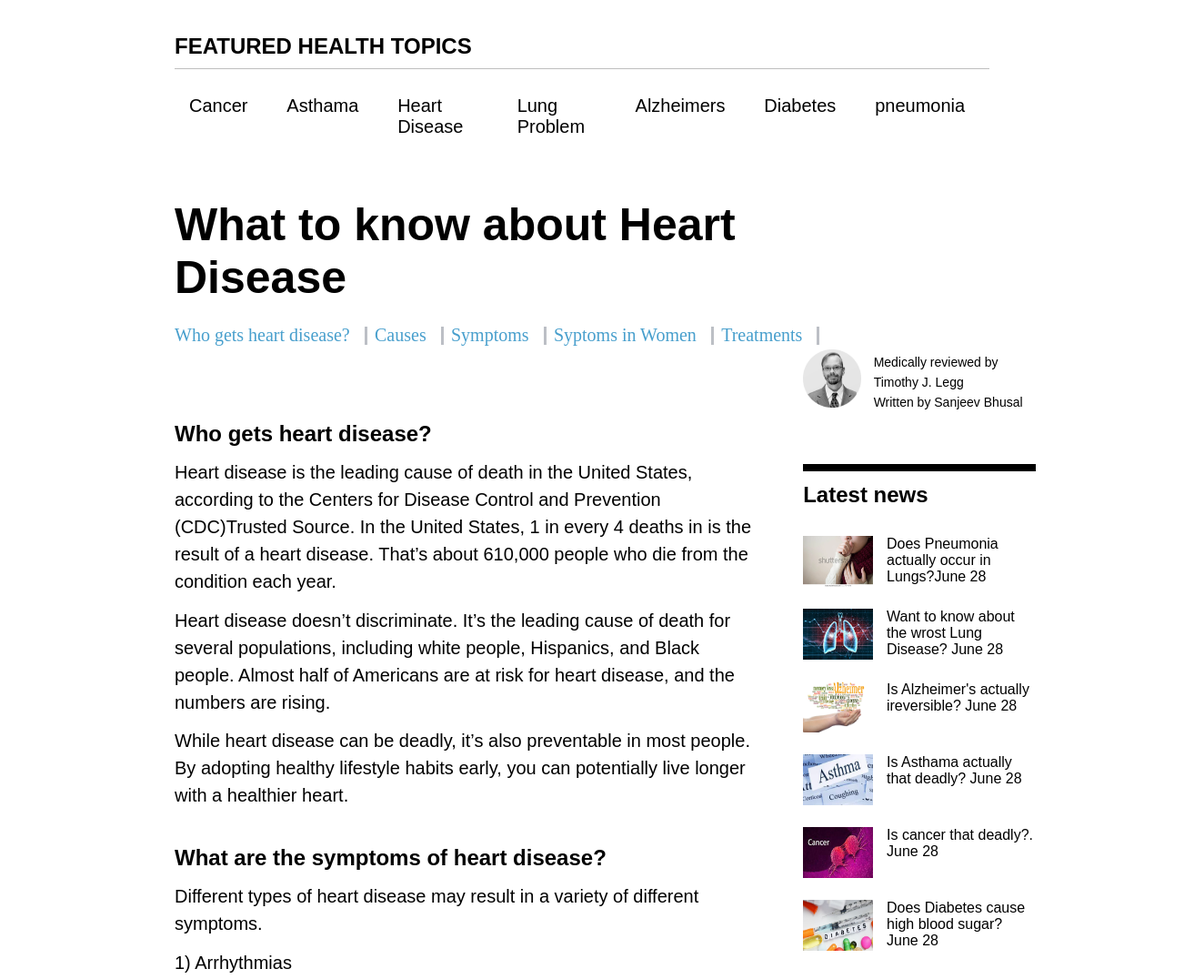
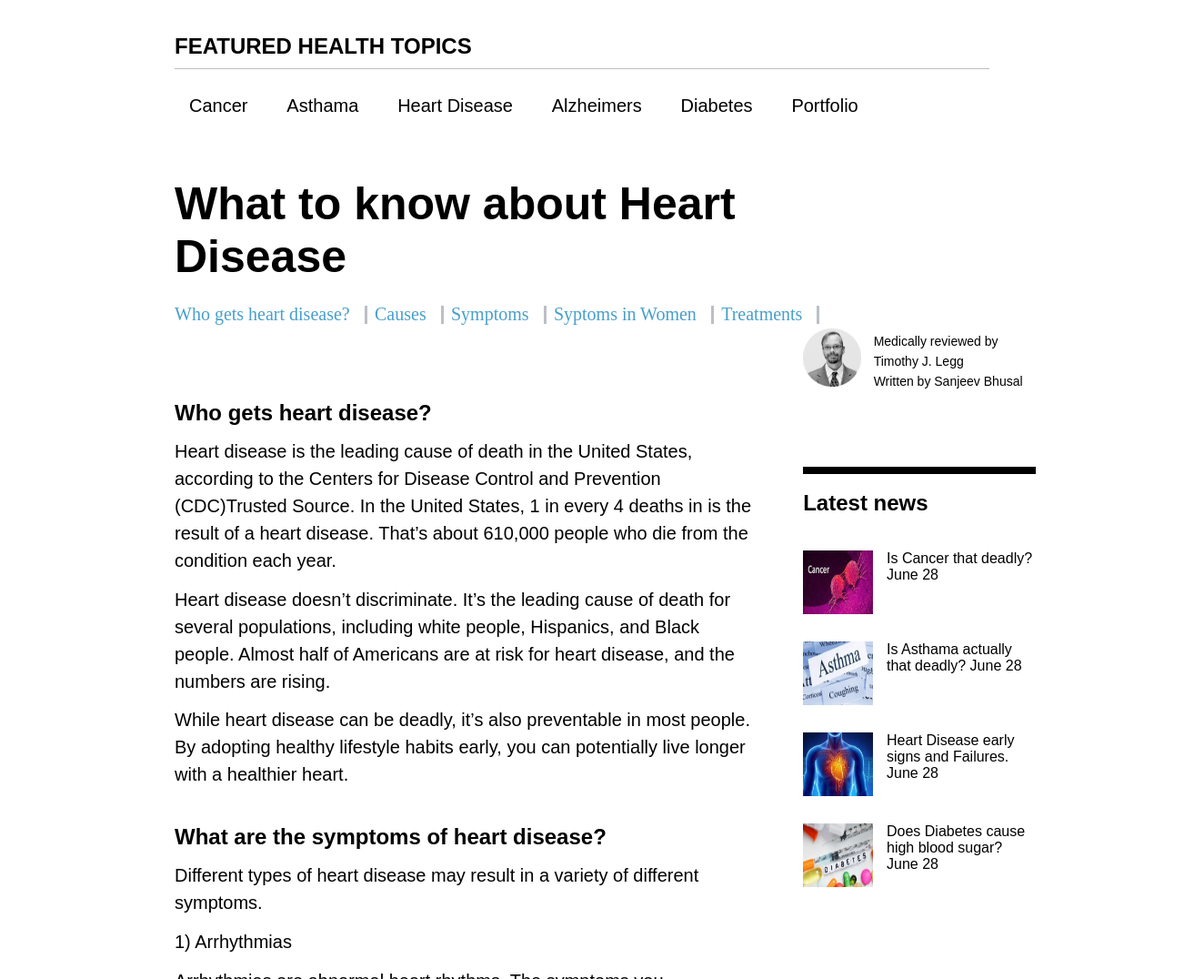
Before and after one commit to sanjeevbhusal/IOT1, a plain HTML site: page heartdisease.html in a window 1280 px wide. Shown: the part 72-1148 px from the top of the page at 91% size, 1324 px wide, since content can reach past the window. Drawn offline with Linux system fonts and the light colour scheme.

Commit message:
Update heartdisease.html

```diff
--- a/heartdisease.html
+++ b/heartdisease.html
@@ -13,7 +13,7 @@
     <meta charset="UTF-8">
     <meta http-equiv="X-UA-Compatible" content="IE=edge">
     <meta name="viewport" content="width=device-width, initial-scale=1.0">
-    <title>Ehealth</title>
+    <title>Heartdisease</title>
 </head>
 
 <body>
@@ -36,13 +36,12 @@
                 <h2>FEATURED HEALTH TOPICS </h2>
             </div>
             <ul>
-                <li class="nav-links"><a href="Cancer.html">Cancer</a></li>
-                <li class="nav-links"><a href="Asthama.html">Asthama</a></li>
-                <li class="nav-links"><a href="heartdisease.html">Heart Disease</a></li>
-                <li class="nav-links"><a href="lungdisease.html">Lung Problem</a></li>
-                <li class="nav-links"><a href="Alzheimers.html">Alzheimers</a></li>
-                <li class="nav-links"><a href="diabetes.html">Diabetes</a></li>
-                <li class="nav-links"><a href="pneumonia.html">pneumonia</a></li>
+                <li class="nav-links"><a href="Cancer.html" target="_blank">Cancer</a></li>
+                <li class="nav-links"><a href="Asthama.html" target="_blank">Asthama</a></li>
+                <li class="nav-links"><a href="heartdisease.html" target="_blank">Heart Disease</a></li>
+                <li class="nav-links"><a href="Alzheimers.html" target="_blank">Alzheimers</a></li>
+                <li class="nav-links"><a href="diabetes.html" target="_blank">Diabetes</a></li>
+                <li class="nav-links"><a href="Portfolio.html" target="_blank">Portfolio</a></li>
             </ul>
         </nav>
     </header>
@@ -268,7 +267,8 @@
                 <h2> Latest news</h2>
 
             </div>
-            <div class="secondbox-1">
+
+            <!-- <div class="secondbox-1">
                 <div class="secondbox-1-1">
                     <a href="pneumonia.html"><img src="img/pneumonia.jpg" alt=""></a>
 
@@ -277,8 +277,8 @@
                     <a href="pneumonia.html"> Does Pneumonia actually occur in Lungs?June 28
 
                     </div>
-                </div>
-                <div class="secondbox-2">
+            </div>
+            <div class="secondbox-2">
                 <div class="secondbox-2-1">
                     <a href="lungdisease.html"><img src="img/lung disease.jpg" alt=""></a>
 
@@ -286,14 +286,14 @@
                 <div class="secondbox-2-2">
                     <a href="lungdisease.html">Want to know about the wrost Lung Disease? June 28
                 </div>
-            </div>
+            </div> -->
             <div class="secondbox-3">
                 <div class="secondbox-3-1">
-                    <a href="Alzheimers.html" alt=""><img src="img/alzheimer-disease.jpg" alt=""></a>
+                    <a href="Cancer.html" alt=""><img src="img/cancer1.jpg" alt=""></a>
 
                 </div>
                 <div class="secondbox-3-2">
-                    <a href="Alzheimers.html">Is Alzheimer's actually ireversible? June 28
+                    <a href="Cancer.html">Is Cancer that deadly? June 28
 
                 </div>
             </div>
@@ -310,12 +310,12 @@
             </div>
             <div class="secondbox-5">
                 <div class="secondbox-5-1">
-                    <a href="Cancer.html"><img
-                            src="img/cancer1.jpg" alt=""></a>
+                    <a href="heartdisease.html"><img
+                            src="img/heart.jpg" alt=""></a>
 
                 </div>
                 <div class="secondbox-5-2">
-                    <a href="Cancer.html">Is cancer that deadly?. June 28
+                    <a href="heartdisease.html">Heart Disease early signs and Failures. June 28
 
                 </div>
             </div>
@@ -333,6 +333,9 @@
 
 
             </div>
+
+
+        </div>
             </main>
 
 
@@ -396,10 +399,9 @@
                 </a>
                 <div class="brands">
                     <h3>OUR BRANDS</h3>
-                    <a href="#">Brand1</a>
-                    <a href="#">Brand2</a>
-                    <a href="#">Brand3</a>
-                    <a href="#">Brand4</a>
+                    <a href="https://medcare-delta.vercel.app/">Medcare</a>
+                    <a href="https://onlinehealthcare.vercel.app/">Digital Health</a>
+                    <a href="https://e-health-phi.vercel.app/index.html">E-health</a>
                 </div>
 
             </div>
```
